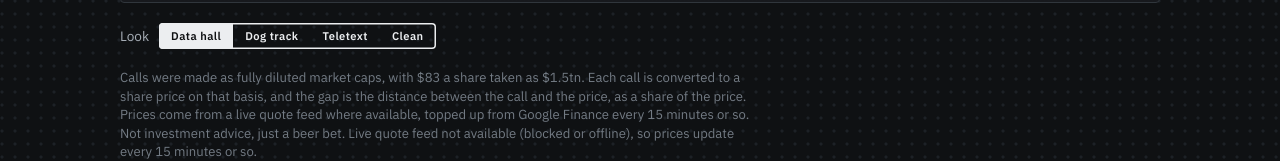
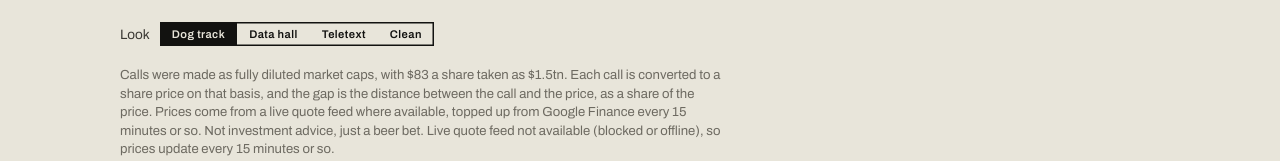
Before and after one commit to chriszle1/ant-beer-contest, a plain HTML site: page index.html in a window 1280 px wide. Shown: the part 1613-1774 px from the top of the page. Drawn offline with Linux system fonts and the light colour scheme; no server answers.

Commit message:
Make the racecard look the default again
Co-Authored-By: Claude Fable 5.2 <noreply@anthropic.com>
Claude-Session: https://claude.ai/code/session_018i3t9LrtAjPq1sDr5AQuZZ

```diff
--- a/index.html
+++ b/index.html
@@ -1,5 +1,5 @@
 <!DOCTYPE html>
-<html lang="en" data-look="dc">
+<html lang="en" data-look="dog">
 <head>
 <meta charset="utf-8">
 <meta name="viewport" content="width=device-width, initial-scale=1">
@@ -237,7 +237,7 @@ input[type=number]{font:500 1em var(--body);width:8.5rem;padding:8px 10px;border
 
   <header class="top">
     <div>
-      <p class="eyebrow" id="eyebrow">Hall ANT · Rack 01 · Anthropic (ANT) on Nasdaq · day one, 19 Nov 2026</p>
+      <p class="eyebrow" id="eyebrow">The 21:00 at Nasdaq · Anthropic (ANT) · day one, 19 Nov 2026</p>
       <h1>ANT Beer Contest</h1>
       <p class="lede">Six calls on where ANT finishes its first day. Closest to the closing price wins.</p>
     </div>
@@ -304,8 +304,8 @@ input[type=number]{font:500 1em var(--body);width:8.5rem;padding:8px 10px;border
   <div class="looks">
     <span id="looksLabel">Look</span>
     <div class="seg" role="group" aria-labelledby="looksLabel">
-      <button type="button" data-look-btn="dc" aria-pressed="true">Data hall</button>
-      <button type="button" data-look-btn="dog" aria-pressed="false">Dog track</button>
+      <button type="button" data-look-btn="dog" aria-pressed="true">Dog track</button>
+      <button type="button" data-look-btn="dc" aria-pressed="false">Data hall</button>
       <button type="button" data-look-btn="tele" aria-pressed="false">Teletext</button>
       <button type="button" data-look-btn="clean" aria-pressed="false">Clean</button>
     </div>
@@ -532,18 +532,18 @@ $("whatifReset").addEventListener("click",function(){scenario=null;render();});
 var rz;window.addEventListener("resize",function(){clearTimeout(rz);rz=setTimeout(drawChart,120);});
 var lookBtns=document.querySelectorAll("[data-look-btn]");
 function setLook(k,keep){
-  if(["dc","dog","tele","clean"].indexOf(k)<0)k="dc";
+  if(["dc","dog","tele","clean"].indexOf(k)<0)k="dog";
   var dc=k==="dc";
   $("eyebrow").textContent=(dc?"Hall ANT · Rack 01":"The 21:00 at Nasdaq")+" · Anthropic (ANT)"+(dc?" on Nasdaq":"")+" · day one, 19 Nov 2026";
   $("raceHint").textContent=dc?"A fuller line is closer to the price. A full pour is a perfect call.":"Further right is closer to the price. The post is a perfect call.";
   $("axisEnd").textContent=dc?"Full pour":"Bang on";
   if(k==="clean")document.documentElement.removeAttribute("data-look");else document.documentElement.setAttribute("data-look",k);
   Array.prototype.forEach.call(lookBtns,function(b){b.setAttribute("aria-pressed",b.getAttribute("data-look-btn")===k);});
-  if(keep){try{localStorage.setItem("ant-look2",k);}catch(e){}}
+  if(keep){try{localStorage.setItem("ant-look3",k);}catch(e){}}
   drawChart();
 }
 Array.prototype.forEach.call(lookBtns,function(b){b.addEventListener("click",function(){setLook(b.getAttribute("data-look-btn"),true);});});
-var look0="dc";try{look0=localStorage.getItem("ant-look2")||"dc";}catch(e){}
+var look0="dog";try{look0=localStorage.getItem("ant-look3")||"dog";}catch(e){}
 
 /* ---------- live prices: ticks.json from this site, plus a quote service if a key is set ---------- */
 var FINNHUB_KEY="dbvivh9r01qgh2a5q3qgdbvivh9r01qgh2a5q3r0";   // free finnhub.io key; leave empty to rely on ticks.json only
```
